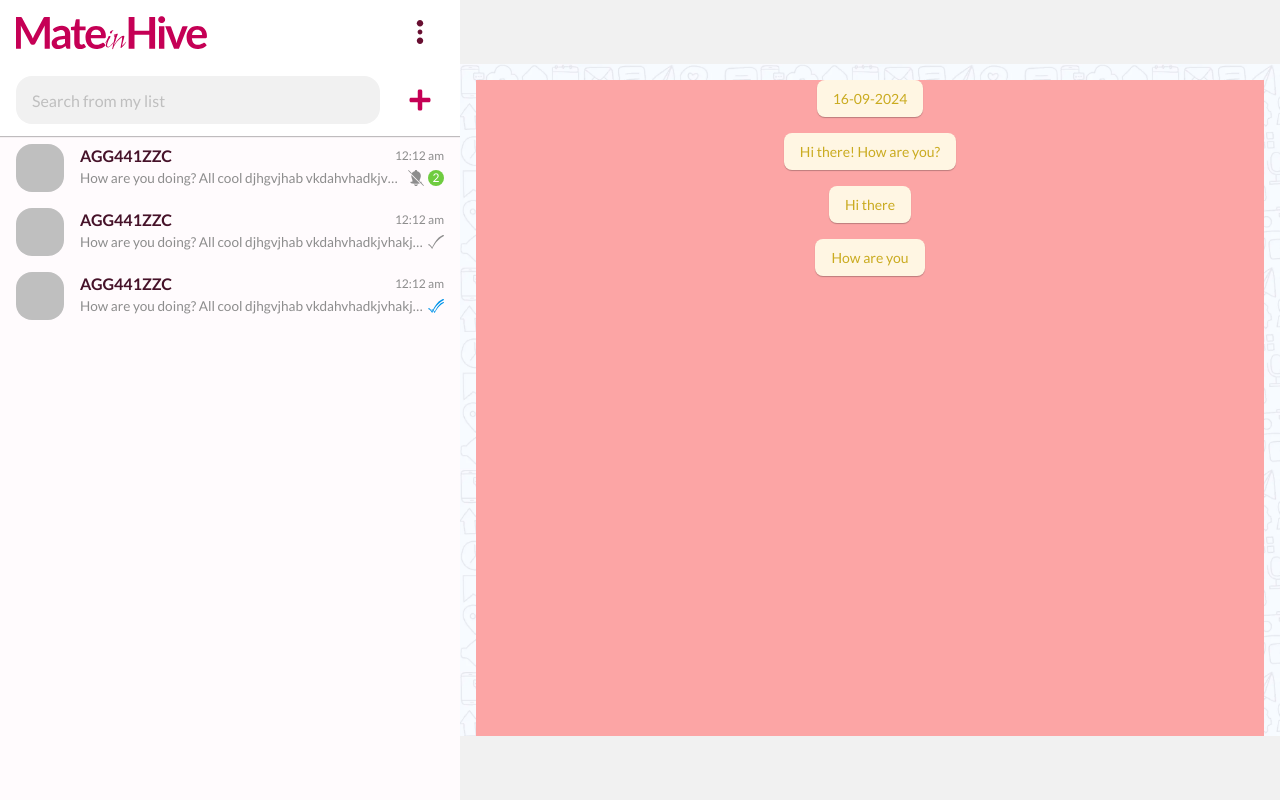
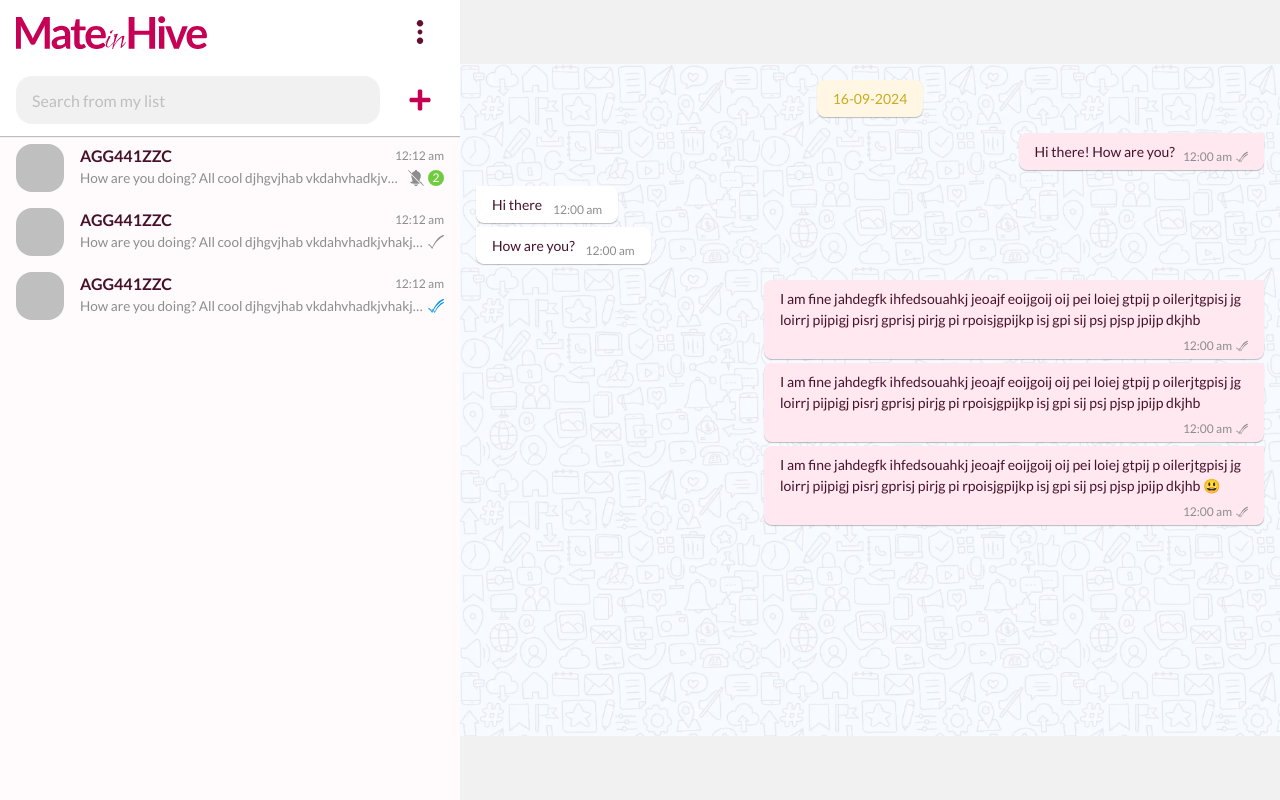
Before and after one commit to TitanXtream/chat-mateinhive, a Next.js app: page / in a window 1280 px wide. Both pictures are taken after a click on the button "login". Built offline with nearby package versions, Linux system fonts and the light colour scheme.

Commit message:
MESSAGE BOX UI COMPLETE

```diff
--- a/src/components/layouts/chat/ChatMessages.tsx
+++ b/src/components/layouts/chat/ChatMessages.tsx
@@ -1,23 +1,37 @@
+import { DoubleTickIcon } from '@/assets/icons';
 import React, { PropsWithChildren } from 'react';
 
-type RecievedMessageProsp = {} & PropsWithChildren;
-export const RecievedMessage = ({ children }: RecievedMessageProsp) => {
+type RecievedMessageProsp = { text: string };
+export const RecievedMessage = ({ text }: RecievedMessageProsp) => {
   return (
-    <div className='sticky top-0 flex justify-center'>
-      <div className='bg-[#FFF6E3] flex items-center justify-center px-[1rem] py-[0.5rem] text-semibold text-[0.875rem] text-[#CAAB20] shadow-paper1 rounded-[0.5rem]'>
-        {children}
+    <div className='flex justify-start'>
+      <div className='relative bg-white flex items-center justify-center px-[1rem] py-[0.5rem] text-semibold text-[0.875rem] shadow-paper1 rounded-[0.5rem] rounded-tl-[0] max-w-[500px]'>
+        <p>
+          {text}
+          <span className='inline-block h-[1rem] min-w-[3.75rem]'></span>
+        </p>
+        <div className='absolute bottom-[0.25rem] right-[1rem] text-brand-gray-dark text-[0.75rem]'>
+          12:00 am
+        </div>
       </div>
     </div>
   );
 };
 
-type SentMessageProsp = {} & PropsWithChildren;
+type SentMessageProsp = { text: string };
 
-export const SentMessage = ({ children }: SentMessageProsp) => {
+export const SentMessage = ({ text }: SentMessageProsp) => {
   return (
-    <div className='sticky top-0 flex justify-center'>
-      <div className='bg-[#FFF6E3] flex items-center justify-center px-[1rem] py-[0.5rem] text-semibold text-[0.875rem] text-[#CAAB20] shadow-paper1 rounded-[0.5rem]'>
-        {children}
+    <div className='flex justify-end'>
+      <div className='relative bg-primary-light flex items-center justify-center px-[1rem] py-[0.5rem] text-semibold text-[0.875rem] shadow-paper1 rounded-[0.5rem] rounded-tr-[0] max-w-[500px]'>
+        <p>
+          {text}{' '}
+          <span className='inline-block h-[0.75rem] min-w-[4.4rem]'></span>
+        </p>
+        <div className='absolute bottom-[0.25rem] right-[1rem] text-brand-gray-dark text-[0.75rem] flex gap-[0.25rem] items-center'>
+          <p>12:00 am</p>
+          <DoubleTickIcon className='size-[0.75rem] fill-brand-gray-dark' />
+        </div>
       </div>
     </div>
   );
--- a/src/components/layouts/chat/ChatPage.tsx
+++ b/src/components/layouts/chat/ChatPage.tsx
@@ -57,15 +57,32 @@ const ChatPage = () => {
           }}
         >
           <div className='h-full flex flex-col gap-[1rem] p-[1rem] items-stretch w-full overflow-auto'>
-            <div className='relative w-full min-h-[100rem] bg-red-300 flex flex-col gap-[1rem]'>
+            <div className='relative w-full flex flex-col gap-[1rem]'>
               <ChatDate />
-              <SentMessage>Hi there! How are you?</SentMessage>
-              <RecievedMessage>
-                <p>Hi there</p>
-              </RecievedMessage>
-              <RecievedMessage>
-                <p>How are you</p>
-              </RecievedMessage>
+              <div className='flex flex-col w-full gap-[0.25rem]'>
+                <SentMessage text='Hi there! How are you?' />
+              </div>
+              <div className='flex flex-col w-full gap-[0.25rem]'>
+                <RecievedMessage text='Hi there' />
+                <RecievedMessage text='How are you?' />
+              </div>
+              <div className='flex flex-col w-full gap-[0.25rem]'>
+                <SentMessage
+                  text='I am fine jahdegfk ihfedsouahkj jeoajf eoijgoij oij pei loiej
+                gtpij p oilerjtgpisj jg loirrj pijpigj pisrj gprisj pirjg pi
+                rpoisjgpijkp isj gpi sij psj pjsp jpijp dkjhb'
+                />
+                <SentMessage
+                  text='I am fine jahdegfk ihfedsouahkj jeoajf eoijgoij oij pei loiej
+                gtpij p oilerjtgpisj jg loirrj pijpigj pisrj gprisj pirjg pi
+                rpoisjgpijkp isj gpi sij psj pjsp jpijp dkjhb'
+                />
+                <SentMessage
+                  text='I am fine jahdegfk ihfedsouahkj jeoajf eoijgoij oij pei loiej
+                gtpij p oilerjtgpisj jg loirrj pijpigj pisrj gprisj pirjg pi
+              rpoisjgpijkp isj gpi sij psj pjsp jpijp dkjhb 😃'
+                />
+              </div>
             </div>
           </div>
           <div className='h-[4rem] shrink-0  bg-brand-gray-extra-light'></div>
--- a/tailwind.config.ts
+++ b/tailwind.config.ts
@@ -29,7 +29,7 @@ const config: Config = {
         primary: {
           dark: '#680F31',
           DEFAULT: '#C50055',
-          light: '#E4236C',
+          light: '#FFE8F0',
           text: '#ffffff',
         },
         canvas: '#FFFBFD',
```
